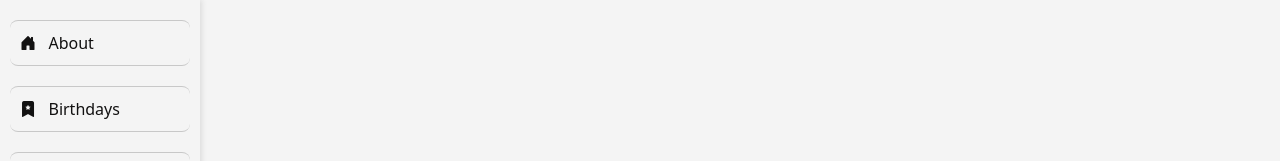
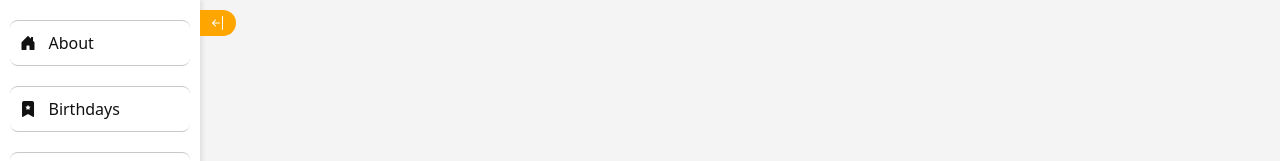
Before and after one commit to asliddintursunov/hr_platform, a React (Vite) app: page /landing in a window 1280 px wide. Shown: the top 161 px of the page. Built offline with nearby package versions, Linux system fonts and the light colour scheme.

Commit message:
Left Resumes page to connect with API

```diff
--- a/src/components/User_Profile/UpdateProfile.jsx
+++ b/src/components/User_Profile/UpdateProfile.jsx
@@ -16,6 +16,7 @@ import _PopUp from '../_PopUp'
 import Edit_Major from './part/Edit_Major'
 import Edit_Skills from './part/Edit_Skills'
 import Edit_Experience from './part/Edit_Experience'
+
 
 // Custon Hooks
 import { useUsername } from '../../hooks/useUsername'
@@ -128,8 +129,15 @@ function UpdateProfile() {
     setIsPending(true)
     axios.get(OneUserData + `/${localStorage.getItem('userId')}`)
       .then(res => {
-        // User Data for input field
-        console.log(res.data);
+
+        // Doing smth even I don't know :|
+        var phoneNumbers = res.data.phone_number.slice(1, -1).split(',')
+        if (phoneNumbers[0] === '') {
+          phoneNumbers = []
+        } else {
+          phoneNumbers = phoneNumbers.map(number => Number(number.trim()))
+        }
+
         set_data(res.data)
         setFullName(res.data.fullname)
         setUsernameValue(res.data.username)
@@ -138,7 +146,8 @@ function UpdateProfile() {
         setAddress(res.data.address)
         setDateOfBirth(res.data.date_birth)
         setSelectedImage(res.data.profile_photo)
-        setNumbers(res.data.phone_number)
+        // setNumbers(res.data.phone_number)
+        setNumbers(phoneNumbers)
         setMajor(res.data.major)
         setExperience(res.data.experience)
         setSkills(res.data.skills)
@@ -229,11 +238,6 @@ function UpdateProfile() {
       setSkills(prev => [...prev, value]);
     }
   };
-  useEffect(
-    () => {
-      console.log(skills);
-    }, [skills]
-  )
 
   // For Major
   const seeMajor = (value) => {
--- a/src/components/User_Profile/part/Edit_Experience.jsx
+++ b/src/components/User_Profile/part/Edit_Experience.jsx
@@ -1,4 +1,3 @@
-import { useEffect } from 'react'
 import styles from '../../../css/Additional.module.css'
 // eslint-disable-next-line react/prop-types
 function Edit_Experience({ changeProfile, experience, seeExperience }) {
@@ -6,7 +5,6 @@ function Edit_Experience({ changeProfile, experience, seeExperience }) {
     '1-3', '3-6', '6+'
   ]
 
-  useEffect(() => { console.log(experience); }, [experience])
   return (
     <div className={`form-control ${styles.experienceContainer}`}>
       <h3>Expericence</h3>
--- a/src/components/_LandingPage.jsx
+++ b/src/components/_LandingPage.jsx
@@ -1,13 +1,38 @@
 import { NavLink, Outlet } from 'react-router-dom'
 import styles from '../css/Landing.module.css'
+import { useEffect, useState } from 'react'
 
 function _LandingPage() {
   const userRole = localStorage.getItem('userRole')
+  const [navbarAppear, setNavbarAppear] = useState(true)
+  const style_nav_appear = {
+    position: 'fixed',
+    left: 0,
+    transform: 'translateX(-101%)',
+  }
+  const style_nav_disappear = {
+    minWidth: '21.5rem',
+  }
+  useEffect(
+    () => {
+      onresize = (event) => {
+        if (event.target.innerWidth >= 991) {
+          setNavbarAppear(true)
+          console.log('Navbar True', navbarAppear);
+        } else {
+          setNavbarAppear(false)
+          console.log('Navbar False', navbarAppear);
+        }
+      };
+    }, [navbarAppear]
+  )
 
   return (
     <div className={styles.landingContainer}>
-      <div className={styles.sidebarContainer}>
+      <div className={styles.sidebarContainer} style={navbarAppear ? style_nav_disappear : style_nav_appear}>
         <aside className={styles.sidebar} >
+          {!navbarAppear && <button onClick={() => setNavbarAppear(!navbarAppear)} className={styles.hamburgerBtn}><i className="bi bi-arrow-bar-right"></i></button>}
+          {navbarAppear && <button onClick={() => setNavbarAppear(!navbarAppear)} className={styles.hamburgerBtn}><i className="bi bi-arrow-bar-left"></i></button>}
           <nav>
             <div className={styles.navbarOptions}>
               <NavLink to='./'><i className="bi bi-house-door-fill"></i> &#160; About</NavLink>
--- a/src/components/_Resumes.jsx
+++ b/src/components/_Resumes.jsx
@@ -8,7 +8,7 @@ function _Resumes() {
     'Fulltime', 'Parttime', 'To-be-discussed'
   ]
   const WorkExperience = [
-    'All', 'No-experience', 'From-1-to-3-years', 'From-3-to-6-years', 'Over-6-years'
+    '1-3', '3-6', '6+'
   ]
   const Specializations = [
     'Website-developer', 'Frontend-developer', 'Backend-developer', 'Mobile-developer', 'Desktop-developer', 'Design-UI/UX'
@@ -20,7 +20,6 @@ function _Resumes() {
     } else {
       setWorkHours(prev => [...prev, value])
     }
-
   }
 
   const ExperienceYears = (value) => {
@@ -89,11 +88,11 @@ function _Resumes() {
                       <input
                         type="radio"
                         name="workexperience"
-                        value={type.split('-').join('').toLocaleLowerCase()}
+                        value={type}
                         onChange={(e) => ExperienceYears(e.target.value)}
                       />
                       <span className={`${styles.radioCheckmark}`}></span>
-                      {type.split('-').join(' ')}
+                      {type} years
                     </label>
                   </div>
                 )
@@ -107,7 +106,7 @@ function _Resumes() {
                     <label>
                       <input
                         type="checkbox"
-                        value={type.split('-')[0].toLocaleLowerCase()}
+                        value={type.split('-')[0]}
                         onChange={(e) => MainPosition(e.target.value)}
                       />
                       {type.split('-').join(' ')}
--- a/src/css/Additional.module.css
+++ b/src/css/Additional.module.css
@@ -220,6 +220,7 @@
 .radioButton input[type="radio"]:checked~.radioCheckmark:before {
   transform: translate(-50%, -50%) scale(1);
 }
+
 .radioButton input[type="radio"]:checked:disabled~.radioCheckmark:before {
   transform: translate(-50%, -50%) scale(1);
   background-color: darkgray;
--- a/src/css/Landing.module.css
+++ b/src/css/Landing.module.css
@@ -15,10 +15,36 @@
 .sidebarContainer {
   min-width: 21.5rem;
   height: 100%;
+  transition: all 0.2s;
+  -webkit-transition: all 0.2s;
+  -moz-transition: all 0.2s;
+  -ms-transition: all 0.2s;
+  -o-transition: all 0.2s;
+}
+
+.hamburgerBtn {
+  position: absolute;
+  top: 1rem;
+  right: -3.6rem;
+  padding: 0.1rem 1rem;
+  border: none;
+  border-top-right-radius: 2rem;
+  border-bottom-right-radius: 2rem;
+  background-color: orange;
+  color: #fff;
+  transition: background-color 0.2s;
+  -webkit-transition: background-color 0.2s;
+  -moz-transition: background-color 0.2s;
+  -ms-transition: background-color 0.2s;
+  -o-transition: background-color 0.2s;
+}
+
+.hamburgerBtn:hover {
+  background-color: rgb(240, 88, 32);
 }
 
 .sidebar {
-  /* background-color: var(--white); */
+  background-color: var(--white);
   position: fixed;
   top: 0;
   left: 0;
```
